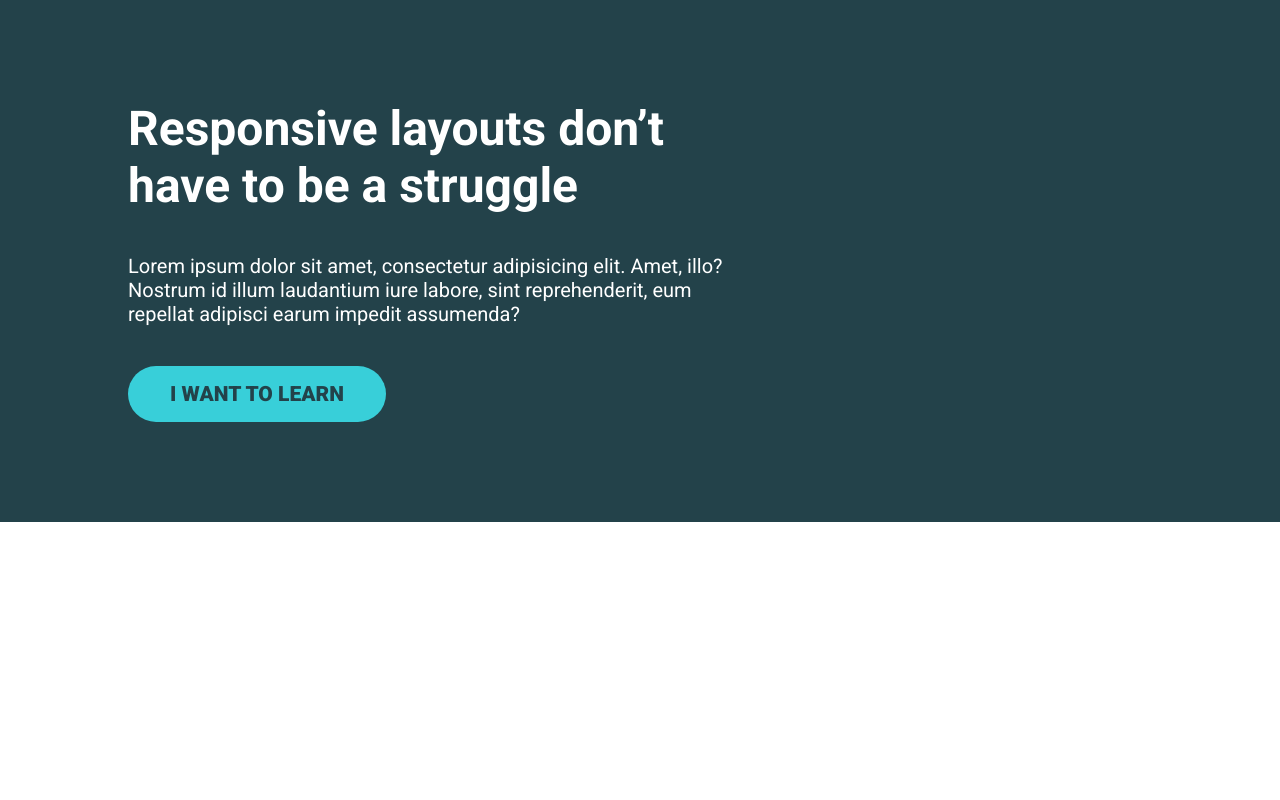
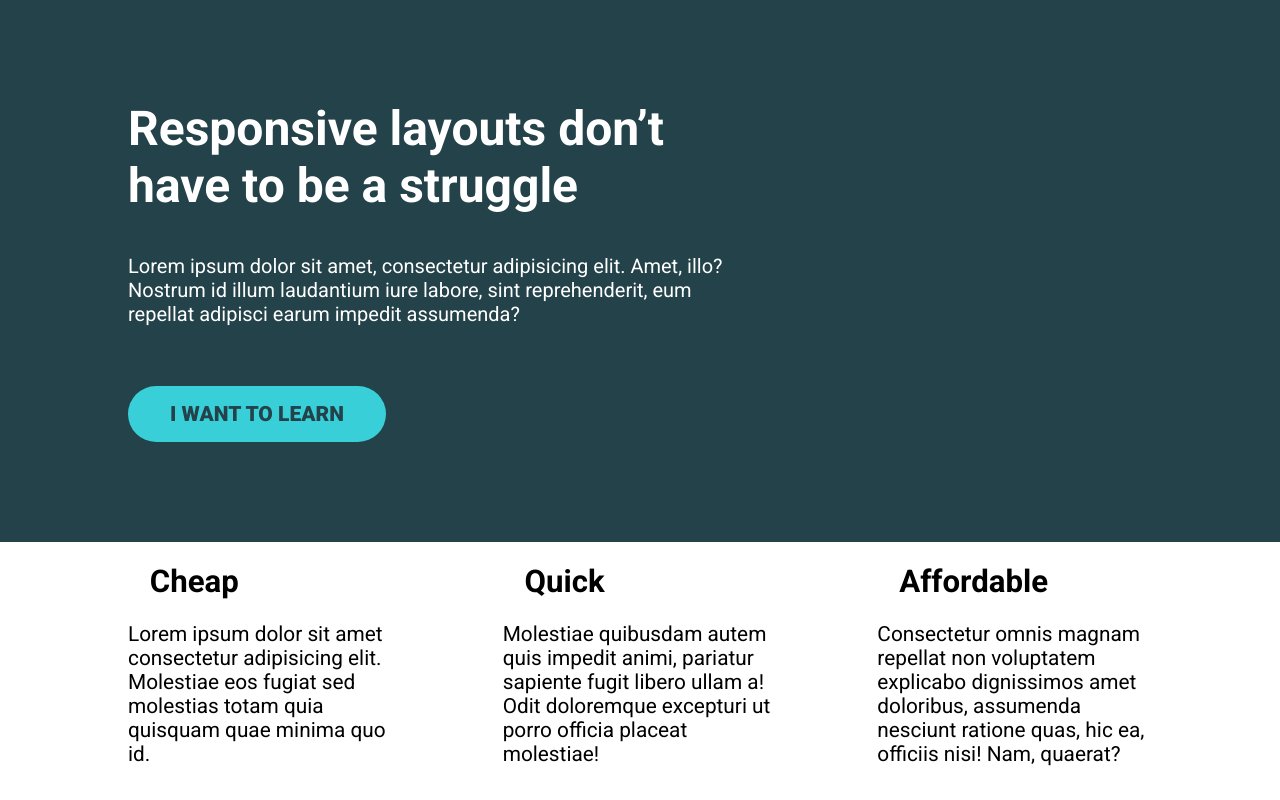
Before and after one commit to mikhail-w/learn-css, a plain HTML site: page KP/day-05/challenge03/index.html in a window 1280 px wide. Drawn offline with Linux system fonts and the light colour scheme.

Commit message:
flexbox challenge 1

```diff
--- a/KP/day-05/challenge03/index.html
+++ b/KP/day-05/challenge03/index.html
@@ -20,5 +20,32 @@
         </div>
       </div>
     </div>
+    <div class="container">
+      <div class="row">
+        <div class="col">
+          <h2>Cheap</h2>
+          <p>
+            Lorem ipsum dolor sit amet consectetur adipisicing elit. Molestiae
+            eos fugiat sed molestias totam quia quisquam quae minima quo id.
+          </p>
+        </div>
+        <div class="col">
+          <h2>Quick</h2>
+          <p>
+            Molestiae quibusdam autem quis impedit animi, pariatur sapiente
+            fugit libero ullam a! Odit doloremque excepturi ut porro officia
+            placeat molestiae!
+          </p>
+        </div>
+        <div class="col">
+          <h2>Affordable</h2>
+          <p>
+            Consectetur omnis magnam repellat non voluptatem explicabo
+            dignissimos amet doloribus, assumenda nesciunt ratione quas, hic ea,
+            officiis nisi! Nam, quaerat?
+          </p>
+        </div>
+      </div>
+    </div>
   </body>
 </html>
--- a/KP/day-05/challenge03/style.css
+++ b/KP/day-05/challenge03/style.css
@@ -13,6 +13,10 @@ body {
 
 h1 {
     font-size: 3rem;
+}
+
+h2 {
+    margin: .7em;
 }
 
 .hero {
@@ -35,7 +39,7 @@ h1 {
 }
 
 .hero__text p {
-    margin: 2em 0;
+    margin: 2em 0 3em 0;
     font-size: 20px;
     font-family: "Roboto", sans-serif;
     font-weight: 100;
@@ -55,3 +59,13 @@ h1 {
     border-radius: 100px;
     border: none;
 }
+
+.row {
+    display: flex;
+    flex-direction: row;
+    gap: 100px;
+}
+
+.col {
+    width: 100%;
+}
--- /dev/null
+++ b/KP/day-05/challenge04/style.css
@@ -0,0 +1,94 @@
+@import url('https://fonts.googleapis.com/css2?family=Roboto+Mono:ital,wght@0,100..700;1,100..700&family=Roboto:wght@300;400;900&display=swap');
+
+* {
+    font-family: "Roboto", sans-serif;
+    margin: 0;
+    box-sizing: border-box;
+}
+
+body {
+    font-size: 1.3rem;
+}
+
+h1 {
+    font-size: 3rem;
+}
+
+h2 {
+    margin: .7em;
+}
+
+.hero {
+    background-color: #23424A;
+    color: white;
+    margin: 0;
+    padding: 100px 0;
+}
+
+.container {
+    width: 80%;
+    max-width: 1100px;
+    margin: 0 auto;
+}
+
+.hero__text {
+    width: 80%;
+}
+
+.hero__text p {
+    margin: 2em 0 3em 0;
+    font-size: 20px;
+    font-family: "Roboto", sans-serif;
+    font-weight: 100;
+    font-style: normal;
+}
+
+.btn {
+    background-color: #38CFD9;
+    color: #0d0d0d;
+    text-decoration: none;
+    text-transform: uppercase;
+    padding: .75em 2em;
+    border-radius: 100px;
+    border: none;
+    font-weight: 900;
+    font-size: 21px;
+}
+
+.row {
+    display: flex;
+    flex-direction: row;
+    gap: 50px;
+    padding: 3em;
+}
+
+.col {
+    text-align: center;
+}
+
+.footer {
+    background-color: #136C72;
+    color: white;
+    display: flex;
+    flex-direction: row;
+    padding: 2em;
+    gap: 50px;
+}
+
+.footer .row {
+    width: 80%;
+    margin: auto;
+}
+
+.three-col__title {
+    color: #87629A;
+}
+
+.footer.col {
+    width: 50%;
+    text-align: center;
+}
+
+.footer .col h2 {
+    color: white;
+}
```
Also changed, not shown: KP/day-05/challenge04/index.html (added, +75 -0 lines), 1 other file.
